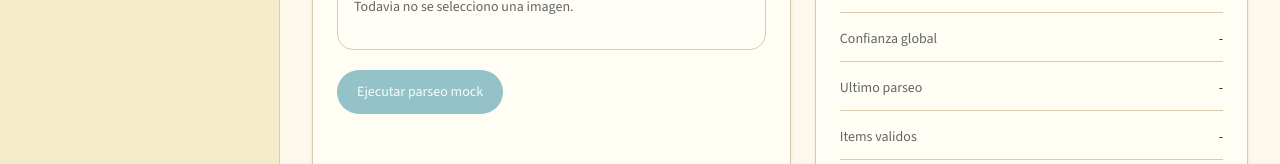
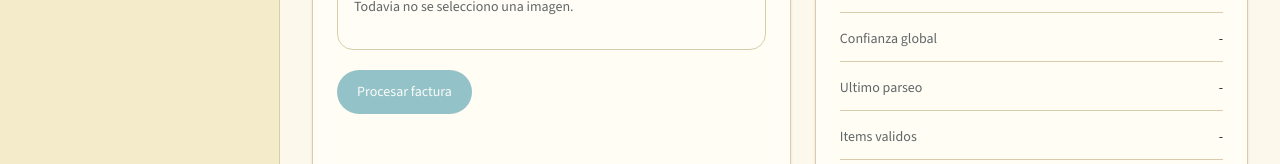
Before and after one commit to and27/subrecipes, a Next.js app: page /factura in a window 1280 px wide. Shown: the part 422-586 px from the top of the page. Built offline with nearby package versions, Linux system fonts and the light colour scheme.

Commit message:
chore: renombra boton de parseo

```diff
--- a/src/ui/invoice/InvoiceUploadView.tsx
+++ b/src/ui/invoice/InvoiceUploadView.tsx
@@ -336,7 +336,7 @@ export function InvoiceUploadView() {
             disabled={!selectedFile || isParsing}
             className="w-full sm:w-auto"
           >
-            {isParsing ? "Procesando factura..." : "Ejecutar parseo mock"}
+            {isParsing ? "Procesando factura..." : "Procesar factura"}
           </Button>
 
         </CardContent>
```
